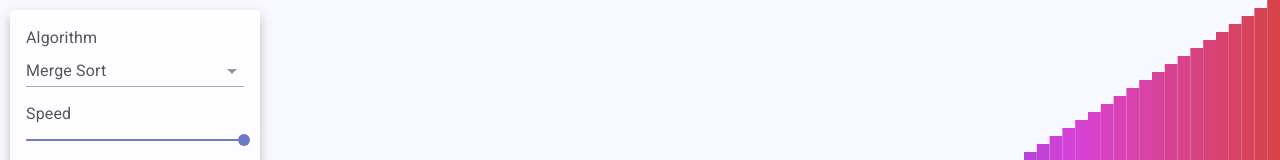
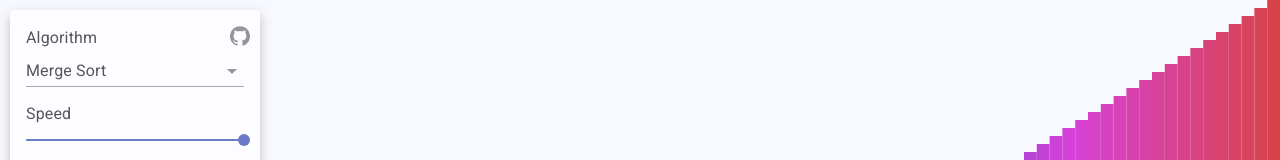
Before and after one commit to EmmadUsmani/sorting-visualizer, a React (Create React App) app: page / in a window 1280 px wide. Shown: the top 160 px of the page. Built offline with nearby package versions, Linux system fonts and the light colour scheme.

Commit message:
added icon linking to repo

```diff
--- a/package.json
+++ b/package.json
@@ -4,6 +4,7 @@
   "private": true,
   "dependencies": {
     "@material-ui/core": "^4.8.3",
+    "@material-ui/icons": "^4.5.1",
     "@testing-library/jest-dom": "^4.2.4",
     "@testing-library/react": "^9.4.0",
     "@testing-library/user-event": "^7.2.1",
--- a/src/components/App.js
+++ b/src/components/App.js
@@ -9,6 +9,7 @@ import FormControl from '@material-ui/core/FormControl';
 import Select from '@material-ui/core/Select';
 import MenuItem from '@material-ui/core/MenuItem';
 import Slider from '@material-ui/core/Slider';
+import GitHubIcon from '@material-ui/icons/GitHub';
 import '../css/App.css'
 
 class App extends React.Component {
@@ -43,8 +44,13 @@ class App extends React.Component {
     return (
         <>
         <Card raised={true} className="card">
+
           <CardContent>
-            <Typography>Algorithm</Typography>
+            <Typography>Algorithm
+              <a href="https://github.com/EmmadUsmani/sorting-visualizer">
+                <GitHubIcon className="github" color="action" fontSize="small"></GitHubIcon>
+              </a>
+            </Typography>
             <FormControl className="dropdown" disabled={this.state.isSorting}>
               <Select value={this.state.selectedAlgo} onChange={this.setAlgo}>
                   {this.state.algorithms.map((a) => <MenuItem value={a} key={a}>{a}</MenuItem>)}
--- a/src/css/App.css
+++ b/src/css/App.css
@@ -12,7 +12,6 @@
     opacity: 0.95;
 }
 
-
 .dropdown {
     margin-top: 5px !important;
     margin-bottom: 15px !important;
@@ -26,3 +25,8 @@
 .buttons {
     margin: auto;
 }
+
+.github {
+    position: absolute;
+    right: 10px;
+}
```
Also changed, not shown: 1 other file (tests, documents, lock files or other folders).
